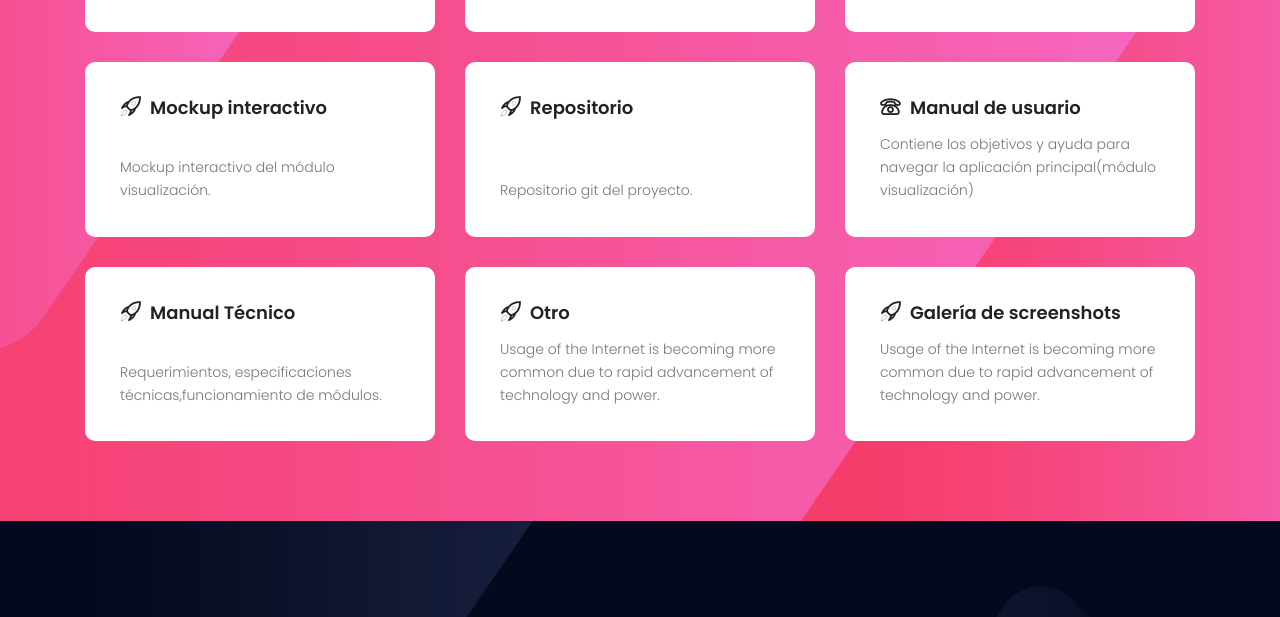
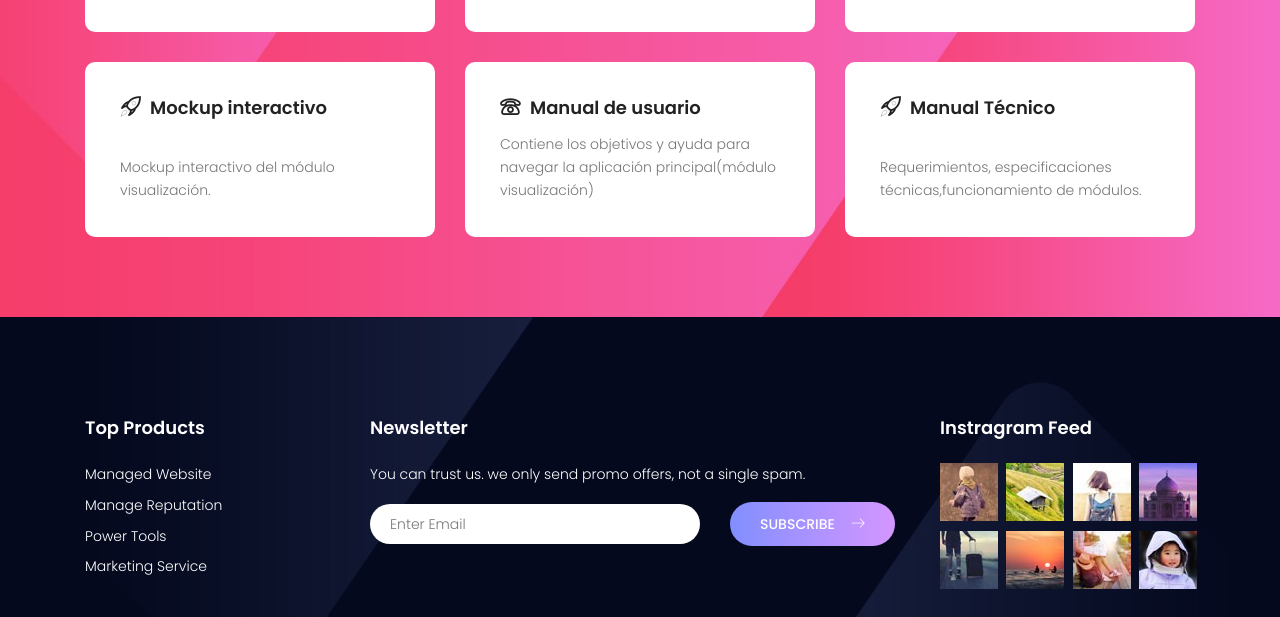
Before and after one commit to msuribec/Ceiba2018, a plain HTML site: page docs/index.html in a window 1280 px wide. Shown: the part 2090-2707 px from the top of the page. Drawn offline with nearby package versions, Linux system fonts and the light colour scheme; some packages are replaced by stand-ins of ours.

Commit message:
initial commit

```diff
--- a/docs/css/main.css
+++ b/docs/css/main.css
@@ -2527,7 +2527,7 @@ body.mobile-nav-active #mobile-nav-toggle {
 }
 
 .about-video-right {
-  background: url(../imagenes/videoFotos.png) no-repeat center;
+  /* background: url(../imagenes/videoFotos.png) no-repeat center; */
   background-size: cover;
   height: 330px;
 }
--- a/docs/index.html
+++ b/docs/index.html
@@ -179,17 +179,6 @@
 						</div>
 						<div class="col-lg-4 col-md-6">
 							<div class="single-feature">
-								<a href="https://github.com/msuribec/Ceiba2018" class="title d-flex flex-row">
-									<span class="lnr lnr-rocket"></span>
-									<h4>Repositorio</h4>
-								</a>
-								<p><br><br>
-									Repositorio git del proyecto.
-								</p>
-							</div>
-						</div>
-						<div class="col-lg-4 col-md-6">
-							<div class="single-feature">
 								<a href="https://drive.google.com/uc?export=download&id=1-KVFT2iFdkjdCKQKdPYslgrj5CGUxZx9" class="title d-flex flex-row">
 									<span class="lnr lnr-phone"></span>
 									<h4>Manual de usuario</h4>
@@ -211,28 +200,7 @@
 								</p>
 							</div>
 						</div>
-						<div class="col-lg-4 col-md-6">
-							<div class="single-feature">
-								<a href="#" class="title d-flex flex-row">
-									<span class="lnr lnr-rocket"></span>
-									<h4>Otro</h4>
-								</a>
-								<p>
-									Usage of the Internet is becoming more common due to rapid advancement of technology and power.
-								</p>
-							</div>
-						</div>
-						<div class="col-lg-4 col-md-6">
-							<div class="single-feature">
-								<a href="#" class="title d-flex flex-row">
-									<span class="lnr lnr-rocket"></span>
-									<h4>Galería de screenshots</h4>
-								</a>
-								<p>
-									Usage of the Internet is becoming more common due to rapid advancement of technology and power.
-								</p>
-							</div>
-						</div>
+
 					</div>
 				</div>
 			</section>
```
Also changed, not shown: docs/about.html (+4 -3 lines).
